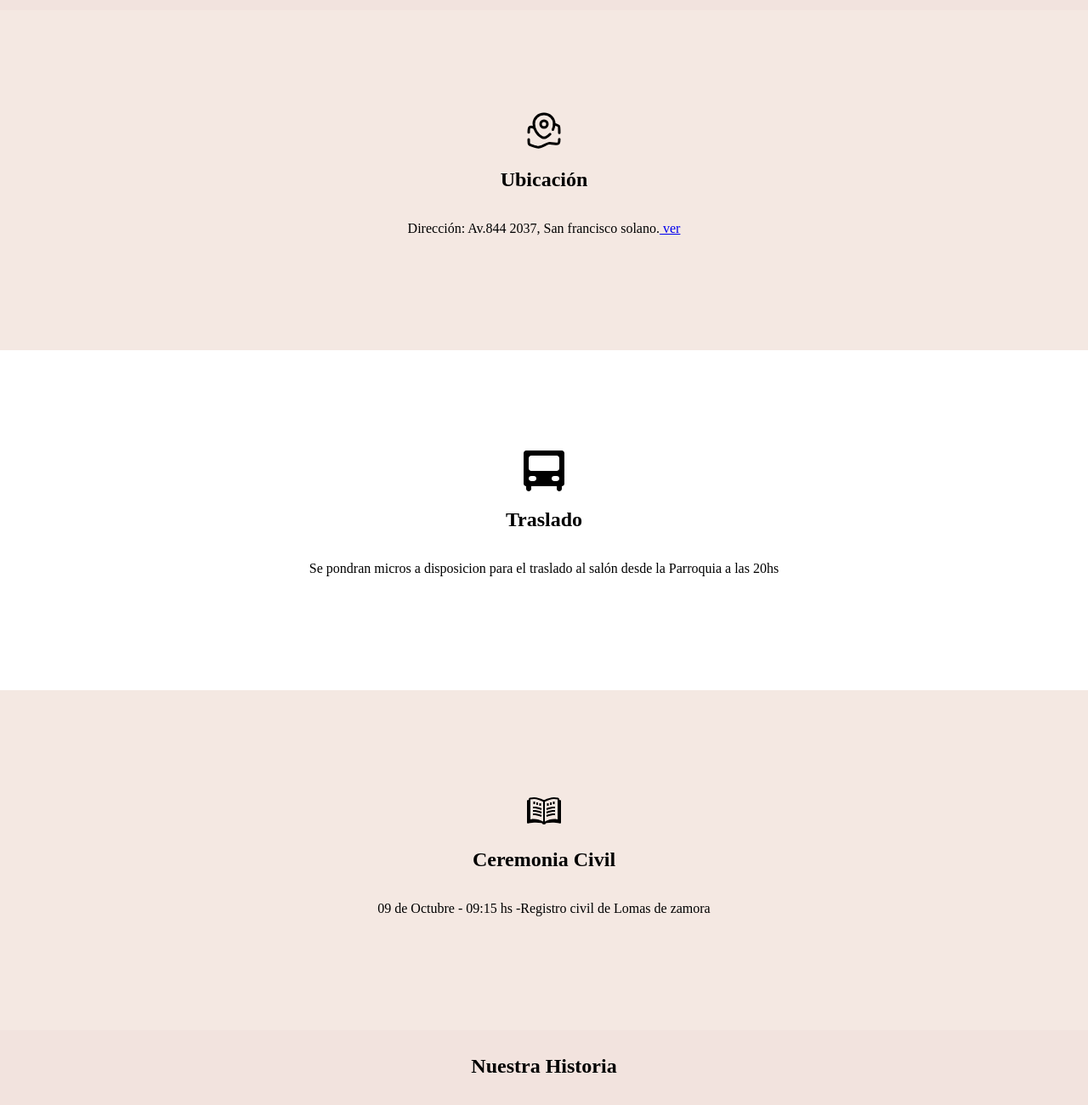
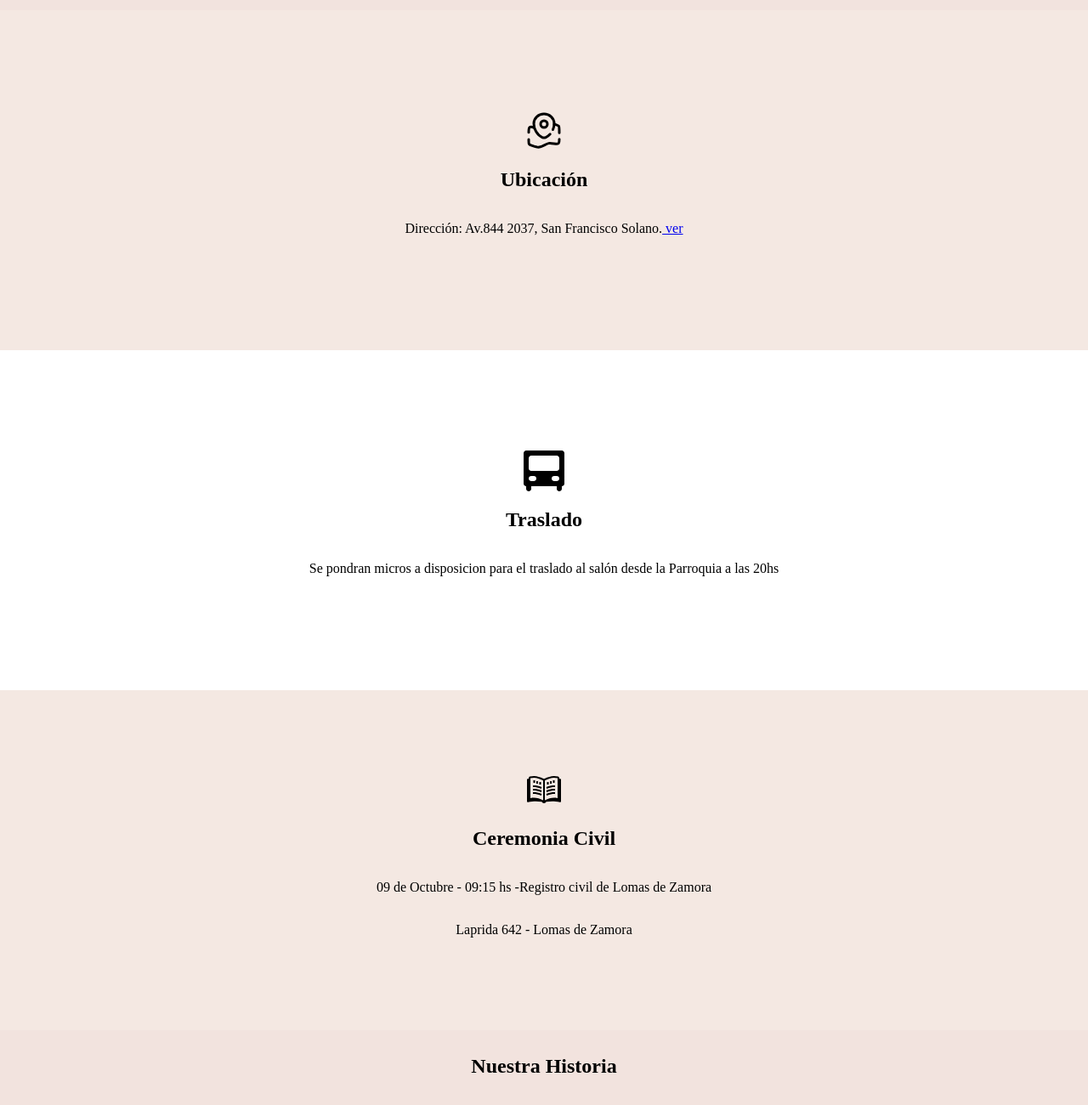
Before and after one commit to Javih95/invitacion_boda, a plain HTML site: page invitacion.html in a window 1280 px wide. Shown: the part 2388-3688 px from the top of the page at 85% size. Drawn offline with nearby package versions, Linux system fonts and the light colour scheme.

Commit message:
ARREGLANDO TEXTOS

```diff
--- a/invitacion.html
+++ b/invitacion.html
@@ -32,7 +32,7 @@
 
         <section id="dia">
             <h2>Te esperamos el día</h2>
-            <h3>11 de octubre</h3>
+            <h3>11 de Octubre</h3>
             <h3>faltan:</h3>
             <div id="contador" class="contador-digital"></div>
         </section>
@@ -52,7 +52,7 @@
         <section id="ubicacion">
             <img src="./imagenes/point-on-map-broken.svg" alt="icono de mapa" class="iconos" />
             <h2>Ubicación</h2>
-            <p>Dirección: Av.844 2037, San francisco solano.<a target="_blank"
+            <p>Dirección: Av.844 2037, San Francisco Solano.<a target="_blank"
                     href="https://maps.app.goo.gl/amrj9f43LCWic9rR9"> ver </a></p>
 
         </section>
@@ -66,7 +66,8 @@
         <section id="ceremonia-Civil">
             <img src="./imagenes/register-book.svg" alt="Icono iglesia" class="iconos" />
             <h2>Ceremonia Civil</h2>
-            <p>09 de Octubre - 09:15 hs -Registro civil de Lomas de zamora </p>
+            <p>09 de Octubre - 09:15 hs -Registro civil de Lomas de Zamora </p>
+            <p>Laprida 642 - Lomas de Zamora</p>
         </section>
 
         <section id="historia">
```
